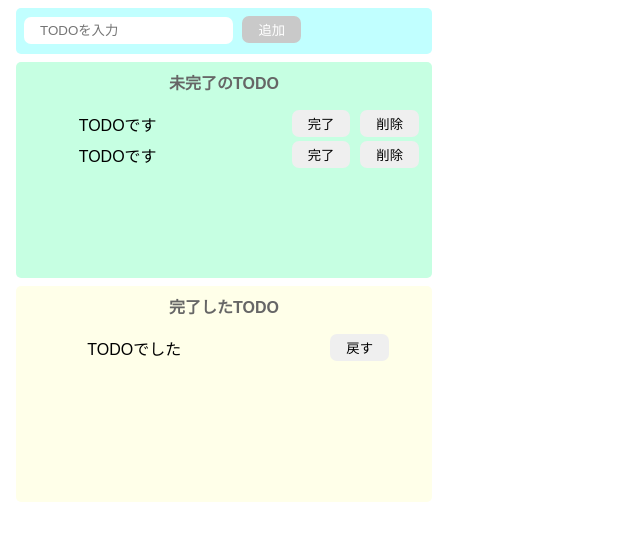
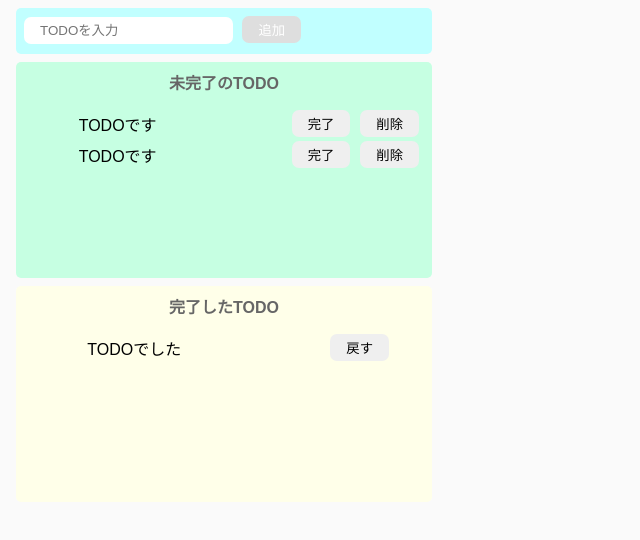
Before and after one commit to hata1225/todo-vanilla-js, a website built with Parcel: page index.html in a window 1280 px wide. In both pictures the pointer is over the button "追加". Shown: the whole page, without its empty margins (0-640 px from the left). Built offline with nearby package versions, Linux system fonts and the light colour scheme.

Commit message:
css background changed

```diff
--- a/src/styles.css
+++ b/src/styles.css
@@ -1,5 +1,6 @@
 body {
   font-family: sans-serif;
+  background-color: #fafafa;
 }
 
 input {
@@ -17,7 +18,7 @@ button {
 }
 
 button:hover {
-  background-color: #c9c9c9;
+  background-color: #dedede;
   color: #ffffff;
   cursor: pointer;
 }
```
